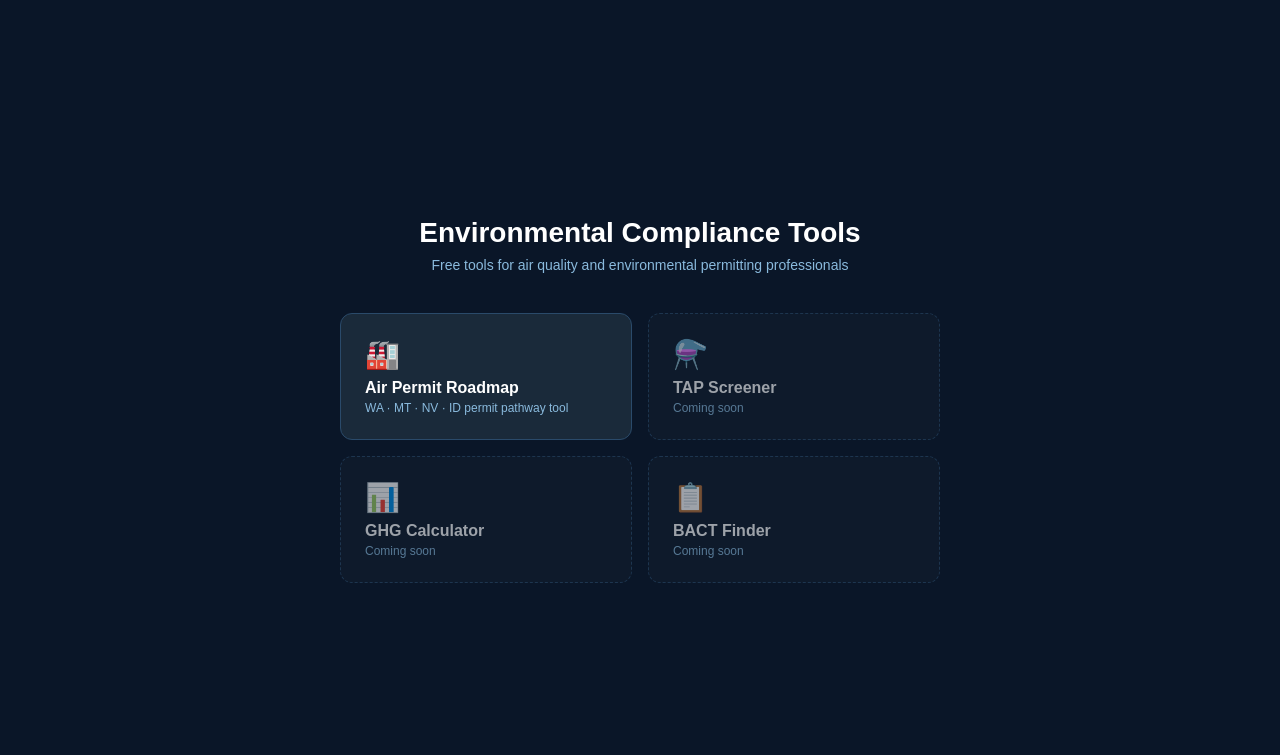
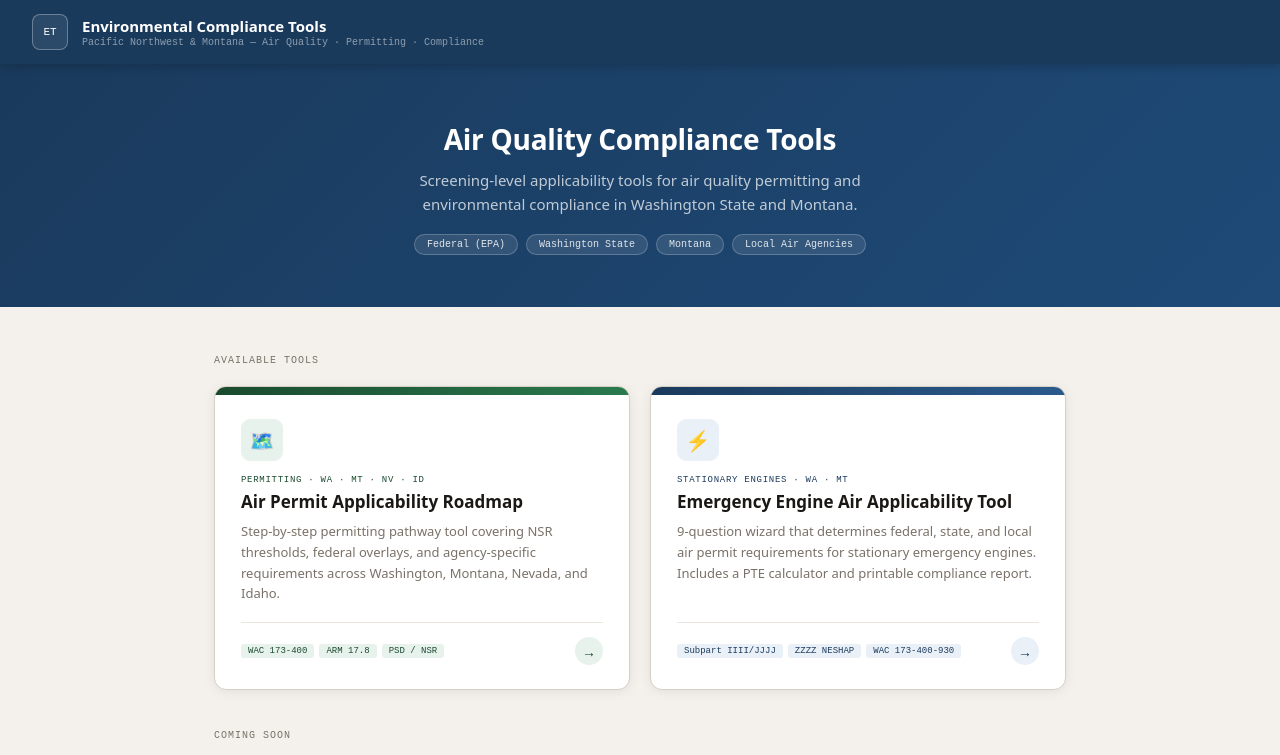
Before and after one commit to dustinpittman87/my-env-tools, a Next.js app: page / in a window 1280 px wide. Shown: the top 755 px of the page. Built offline with nearby package versions, Linux system fonts and the light colour scheme.

Commit message:
Add files via upload

```diff
--- a/app/page.js
+++ b/app/page.js
@@ -1,33 +1,212 @@
-"use client";
-import Link from "next/link";
+export default function Home() {
+  const tools = [
+    {
+      href: "/air-permit",
+      banner: "#1a4a2e",
+      bannerEnd: "#2a7a4e",
+      iconBg: "#e8f2ec",
+      icon: "🗺️",
+      tagColor: "#1a4a2e",
+      tag: "Permitting · WA · MT · NV · ID",
+      title: "Air Permit Applicability Roadmap",
+      description:
+        "Step-by-step permitting pathway tool covering NSR thresholds, federal overlays, and agency-specific requirements across Washington, Montana, Nevada, and Idaho.",
+      chips: ["WAC 173-400", "ARM 17.8", "PSD / NSR"],
+      chipStyle: { background: "#e8f2ec", color: "#1a4a2e" },
+      arrowStyle: { background: "#e8f2ec", color: "#1a4a2e" },
+    },
+    {
+      href: "/emergency-engine-air-tool.html",
+      banner: "#1a3a5c",
+      bannerEnd: "#2a5a8c",
+      iconBg: "#eaf0f7",
+      icon: "⚡",
+      tagColor: "#1a3a5c",
+      tag: "Stationary Engines · WA · MT",
+      title: "Emergency Engine Air Applicability Tool",
+      description:
+        "9-question wizard that determines federal, state, and local air permit requirements for stationary emergency engines. Includes a PTE calculator and printable compliance report.",
+      chips: ["Subpart IIII/JJJJ", "ZZZZ NESHAP", "WAC 173-400-930"],
+      chipStyle: { background: "#eaf0f7", color: "#1a3a5c" },
+      arrowStyle: { background: "#eaf0f7", color: "#1a3a5c" },
+    },
+  ];
 
-export default function Home() {
   return (
-    <div style={{minHeight:"100vh", background:"#0a1628", display:"flex", flexDirection:"column", alignItems:"center", justifyContent:"center", fontFamily:"sans-serif", padding:24}}>
-      <h1 style={{color:"#fff", fontSize:28, marginBottom:8}}>Environmental Compliance Tools</h1>
-      <p style={{color:"#8abadd", marginBottom:40, fontSize:14}}>Free tools for air quality and environmental permitting professionals</p>
-      <div style={{display:"grid", gridTemplateColumns:"1fr 1fr", gap:16, maxWidth:600, width:"100%"}}>
-        <Link href="/air-permit" style={{background:"#1a2a3a", border:"1px solid #2a4a6a", borderRadius:12, padding:24, textDecoration:"none"}}>
-          <div style={{fontSize:28, marginBottom:8}}>🏭</div>
-          <div style={{color:"#fff", fontWeight:700, marginBottom:4}}>Air Permit Roadmap</div>
-          <div style={{color:"#8abadd", fontSize:12}}>WA · MT · NV · ID permit pathway tool</div>
-        </Link>
-        <div style={{background:"#111e2e", border:"1px dashed #2a4a6a", borderRadius:12, padding:24, opacity:0.6}}>
-          <div style={{fontSize:28, marginBottom:8}}>⚗️</div>
-          <div style={{color:"#fff", fontWeight:700, marginBottom:4}}>TAP Screener</div>
-          <div style={{color:"#8abadd", fontSize:12}}>Coming soon</div>
+    <div style={{ background: "#f4f1ec", minHeight: "100vh", fontFamily: "'DM Sans', system-ui, sans-serif" }}>
+
+      {/* HEADER */}
+      <header style={{
+        background: "#1a3a5c", color: "#fff", padding: "0 32px",
+        height: 64, display: "flex", alignItems: "center", gap: 14,
+        boxShadow: "0 2px 10px rgba(0,0,0,.2)", position: "sticky", top: 0, zIndex: 100
+      }}>
+        <div style={{
+          width: 36, height: 36, border: "1.5px solid rgba(255,255,255,.3)",
+          borderRadius: 8, display: "flex", alignItems: "center", justifyContent: "center",
+          fontFamily: "monospace", fontSize: 11, fontWeight: 500,
+          background: "rgba(255,255,255,.08)", flexShrink: 0
+        }}>ET</div>
+        <div>
+          <div style={{ fontSize: 15, fontWeight: 600 }}>Environmental Compliance Tools</div>
+          <div style={{ fontFamily: "monospace", fontSize: 10, opacity: 0.5, marginTop: 1 }}>
+            Pacific Northwest &amp; Montana &mdash; Air Quality &middot; Permitting &middot; Compliance
+          </div>
         </div>
-        <div style={{background:"#111e2e", border:"1px dashed #2a4a6a", borderRadius:12, padding:24, opacity:0.6}}>
-          <div style={{fontSize:28, marginBottom:8}}>📊</div>
-          <div style={{color:"#fff", fontWeight:700, marginBottom:4}}>GHG Calculator</div>
-          <div style={{color:"#8abadd", fontSize:12}}>Coming soon</div>
-        </div>
-        <div style={{background:"#111e2e", border:"1px dashed #2a4a6a", borderRadius:12, padding:24, opacity:0.6}}>
-          <div style={{fontSize:28, marginBottom:8}}>📋</div>
-          <div style={{color:"#fff", fontWeight:700, marginBottom:4}}>BACT Finder</div>
-          <div style={{color:"#8abadd", fontSize:12}}>Coming soon</div>
+      </header>
+
+      {/* HERO */}
+      <div style={{
+        background: "linear-gradient(135deg, #1a3a5c 0%, #1e4a78 100%)",
+        color: "#fff", padding: "56px 32px 52px", textAlign: "center"
+      }}>
+        <h1 style={{ fontSize: 28, fontWeight: 700, marginBottom: 10, letterSpacing: "-0.01em" }}>
+          Air Quality Compliance Tools
+        </h1>
+        <p style={{ fontSize: 15, opacity: 0.72, maxWidth: 520, margin: "0 auto", lineHeight: 1.6 }}>
+          Screening-level applicability tools for air quality permitting and environmental
+          compliance in Washington State and Montana.
+        </p>
+        <div style={{ display: "flex", gap: 8, justifyContent: "center", flexWrap: "wrap", marginTop: 18 }}>
+          {["Federal (EPA)", "Washington State", "Montana", "Local Air Agencies"].map((b) => (
+            <span key={b} style={{
+              padding: "4px 12px", borderRadius: 20,
+              border: "1px solid rgba(255,255,255,.22)",
+              background: "rgba(255,255,255,.1)",
+              fontFamily: "monospace", fontSize: 10, color: "rgba(255,255,255,.85)"
+            }}>{b}</span>
+          ))}
         </div>
       </div>
+
+      {/* TOOLS */}
+      <div style={{ maxWidth: 900, margin: "0 auto", padding: "48px 24px 80px" }}>
+        <div style={{
+          fontFamily: "monospace", fontSize: 10, textTransform: "uppercase",
+          letterSpacing: ".1em", color: "#7a7268", marginBottom: 20
+        }}>Available Tools</div>
+
+        <div style={{
+          display: "grid",
+          gridTemplateColumns: "repeat(auto-fit, minmax(300px, 1fr))",
+          gap: 20
+        }}>
+          {tools.map((tool) => (
+            <a
+              key={tool.href}
+              href={tool.href}
+              style={{
+                background: "#fff", border: "1px solid #d6cfc4", borderRadius: 12,
+                overflow: "hidden", boxShadow: "0 2px 12px rgba(0,0,0,.07)",
+                display: "flex", flexDirection: "column", textDecoration: "none",
+                color: "inherit", transition: "all .2s"
+              }}
+              onMouseEnter={(e) => {
+                e.currentTarget.style.transform = "translateY(-3px)";
+                e.currentTarget.style.boxShadow = "0 8px 28px rgba(0,0,0,.12)";
+                e.currentTarget.style.borderColor = "#b0c8de";
+              }}
+              onMouseLeave={(e) => {
+                e.currentTarget.style.transform = "translateY(0)";
+                e.currentTarget.style.boxShadow = "0 2px 12px rgba(0,0,0,.07)";
+                e.currentTarget.style.borderColor = "#d6cfc4";
+              }}
+            >
+              {/* Banner */}
+              <div style={{
+                height: 8,
+                background: `linear-gradient(90deg, ${tool.banner}, ${tool.bannerEnd})`
+              }} />
+
+              <div style={{ padding: "24px 26px", flex: 1, display: "flex", flexDirection: "column" }}>
+                {/* Icon */}
+                <div style={{
+                  width: 42, height: 42, borderRadius: 9,
+                  background: tool.iconBg,
+                  display: "flex", alignItems: "center", justifyContent: "center",
+                  fontSize: 20, marginBottom: 14, flexShrink: 0
+                }}>{tool.icon}</div>
+
+                {/* Tag */}
+                <div style={{
+                  fontFamily: "monospace", fontSize: 9, textTransform: "uppercase",
+                  letterSpacing: ".08em", color: tool.tagColor, marginBottom: 6
+                }}>{tool.tag}</div>
+
+                {/* Title */}
+                <h2 style={{ fontSize: 17, fontWeight: 700, lineHeight: 1.3, marginBottom: 8, color: "#1a1714" }}>
+                  {tool.title}
+                </h2>
+
+                {/* Description */}
+                <p style={{ fontSize: 13, color: "#7a7268", lineHeight: 1.6, flex: 1 }}>
+                  {tool.description}
+                </p>
+
+                {/* Footer */}
+                <div style={{
+                  display: "flex", alignItems: "center", justifyContent: "space-between",
+                  marginTop: 18, paddingTop: 14, borderTop: "1px solid #eae6df"
+                }}>
+                  <div style={{ display: "flex", gap: 5, flexWrap: "wrap" }}>
+                    {tool.chips.map((chip) => (
+                      <span key={chip} style={{
+                        fontFamily: "monospace", fontSize: 9,
+                        padding: "2px 7px", borderRadius: 3, fontWeight: 500,
+                        ...tool.chipStyle
+                      }}>{chip}</span>
+                    ))}
+                  </div>
+                  <div style={{
+                    width: 28, height: 28, borderRadius: "50%",
+                    display: "flex", alignItems: "center", justifyContent: "center",
+                    fontSize: 14, flexShrink: 0, ...tool.arrowStyle
+                  }}>&#8594;</div>
+                </div>
+              </div>
+            </a>
+          ))}
+        </div>
+
+        {/* Coming Soon */}
+        <div style={{ marginTop: 40 }}>
+          <div style={{
+            fontFamily: "monospace", fontSize: 10, textTransform: "uppercase",
+            letterSpacing: ".1em", color: "#7a7268", marginBottom: 16
+          }}>Coming Soon</div>
+          <div style={{
+            background: "#faf8f5", border: "1px dashed #d6cfc4", borderRadius: 12,
+            padding: "24px 26px", display: "flex", alignItems: "center", gap: 16, color: "#7a7268"
+          }}>
+            <div style={{
+              width: 40, height: 40, borderRadius: 8, background: "#eae6df",
+              display: "flex", alignItems: "center", justifyContent: "center",
+              fontSize: 18, flexShrink: 0
+            }}>🔧</div>
+            <div>
+              <div style={{ fontSize: 14, fontWeight: 600, color: "#46413c", marginBottom: 3 }}>
+                More tools in development
+              </div>
+              <p style={{ fontSize: 12, lineHeight: 1.5 }}>
+                Additional screening tools for construction compliance (NPDES, Section 404/401, ESA),
+                GHG reporting, and facility-specific permit tracking are being developed.
+              </p>
+            </div>
+          </div>
+        </div>
+      </div>
+
+      {/* FOOTER */}
+      <footer style={{
+        background: "#fff", borderTop: "1px solid #d6cfc4",
+        padding: "16px 32px", fontFamily: "monospace", fontSize: 9, color: "#7a7268",
+        display: "flex", justifyContent: "space-between", alignItems: "center",
+        flexWrap: "wrap", gap: 8
+      }}>
+        <span>Environmental Compliance Tools &mdash; Screening level only. Always verify with applicable regulatory agencies.</span>
+        <span>Regulations reviewed April 2026</span>
+      </footer>
+
     </div>
   );
 }
```
